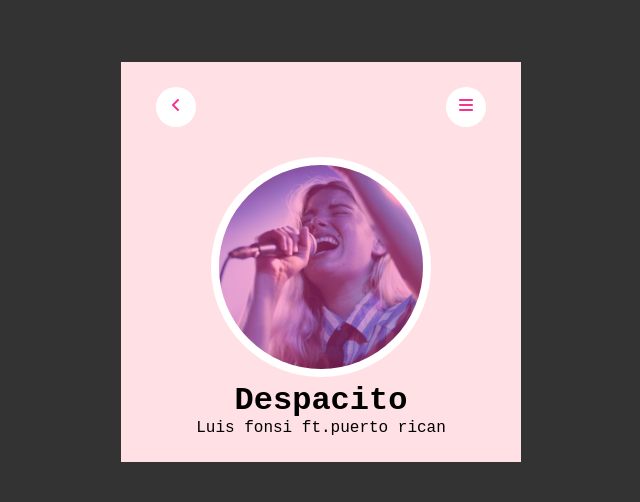
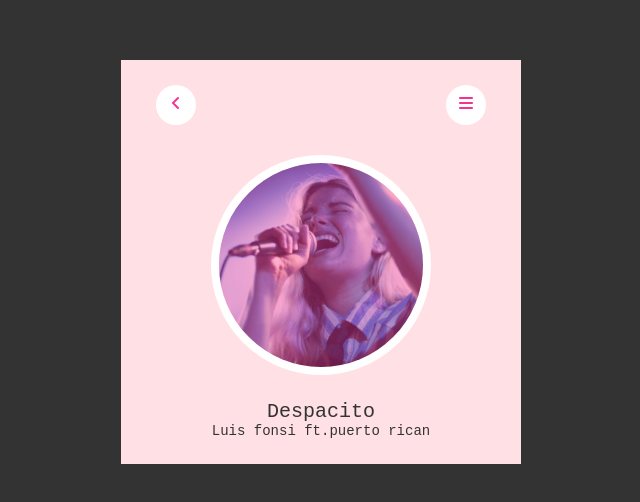
Before and after one commit to engineersabir/music-player-app, a plain HTML site: page index.html in a window 1280 px wide. Shown: the part 138-640 px from the top of the page, without its empty margins (319-959 px from the left). Drawn offline with Linux system fonts and the light colour scheme.

Commit message:
Update index.html and style.css

```diff
--- a/style.css
+++ b/style.css
@@ -41,3 +41,13 @@ nav .circle{
  box-shadow: 0 5px 10px rgba(255 26 26 0.22);
 
 }
+.music-player h1{
+    font-size: 20px;
+    font-weight: 400;
+    color: #333;
+    margin-top: 20px;
+}
+.music-player p{
+    font-size: 14px;
+color: #333;
+}
```
